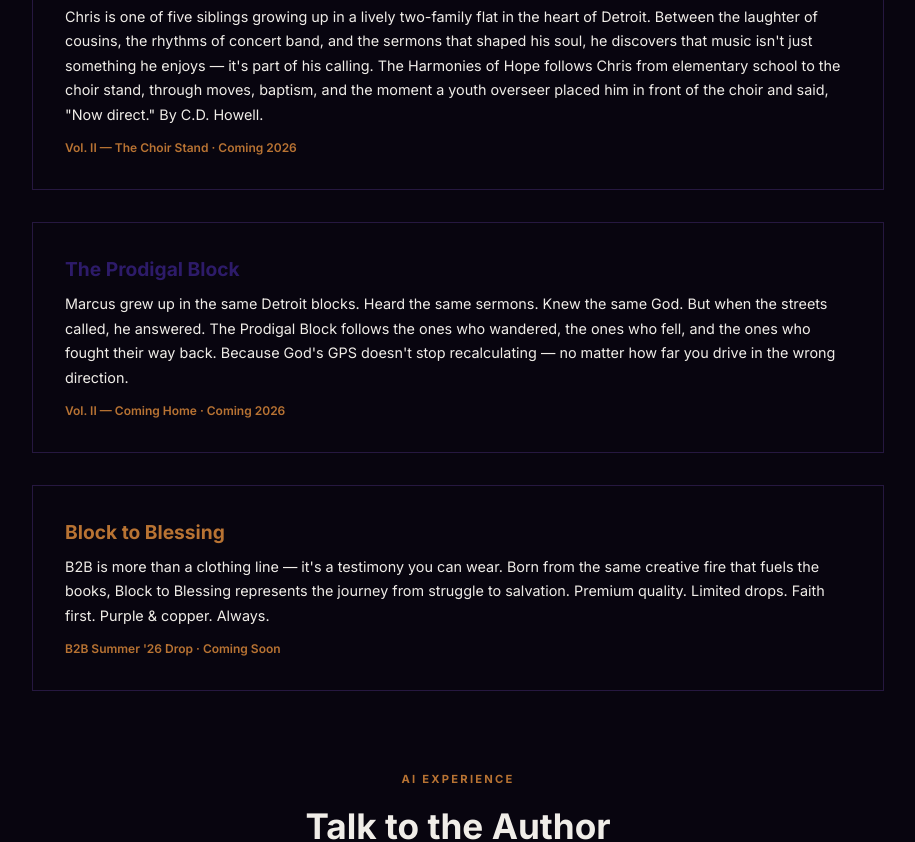
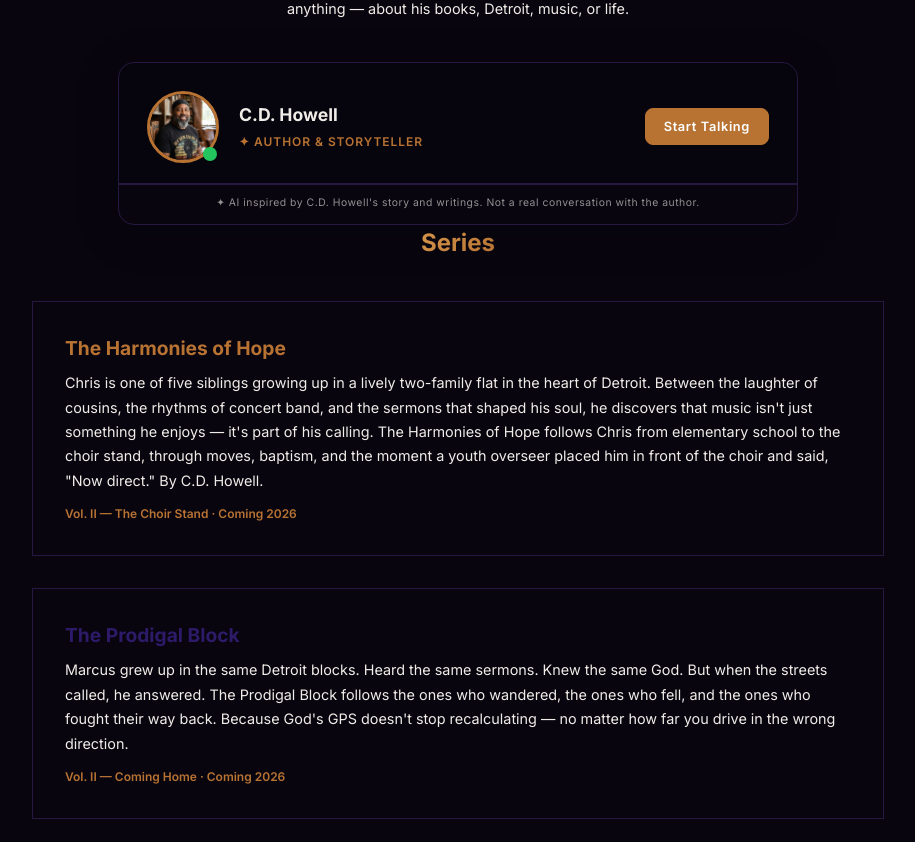
Before and after one commit to ncatlandarch-droid/hood-hymns-publishing, a Next.js app: page /about in a window 1280 px wide. Shown: the part 1360-2202 px from the top of the page, without its empty margins (182-1097 px from the left). Built offline with nearby package versions, Linux system fonts and the light colour scheme.

Commit message:
fix: move AuthorAvatar above series section so its immediately visible; add series translations

```diff
--- a/src/app/about/page.tsx
+++ b/src/app/about/page.tsx
@@ -4,9 +4,10 @@
 import { authorBio } from "@/data/content";
 import { seriesList } from "@/data/store";
 import AuthorAvatar from "@/components/ui/AuthorAvatar";
+import { seriesTranslations } from "@/data/i18n";
 
 export default function AboutPage() {
-  const { t } = useI18n();
+  const { t, locale } = useI18n();
 
   return (
     <div style={{ paddingTop: "100px", paddingBottom: "80px" }}>
@@ -169,6 +170,9 @@
           </div>
         </div>
 
+        {/* C.D. Howell AI Avatar — right after bio */}
+        <AuthorAvatar />
+
         {/* Series overview */}
         <section>
           <h2
@@ -183,7 +187,12 @@
             <span className="text-gradient-copper">{t.theSeries}</span>
           </h2>
           <div style={{ display: "flex", flexDirection: "column", gap: "32px" }}>
-            {seriesList.filter((s) => s.synopsis).map((series) => (
+            {seriesList.filter((s) => s.synopsis).map((series) => {
+              const st = seriesTranslations[series.id]?.[locale];
+              const seriesName = st?.name || series.name;
+              const seriesSynopsis = st?.synopsis || series.synopsis;
+              const seriesUpcoming = st?.upcoming || series.upcoming;
+              return (
                 <div key={series.id} className="brutalist-card" style={{ padding: "32px" }}>
                   <h3
                     style={{
@@ -194,23 +203,22 @@
                       color: series.accentColor,
                     }}
                   >
-                  {series.name}
+                    {seriesName}
                   </h3>
                   <p style={{ fontSize: "0.9rem", lineHeight: 1.7, color: "var(--color-brand-text)", marginBottom: "12px" }}>
-                  {series.synopsis}
+                    {seriesSynopsis}
                   </p>
-                {series.upcoming && (
+                  {seriesUpcoming && (
                     <p style={{ fontSize: "0.75rem", color: "var(--color-brand-copper)", fontWeight: 600 }}>
-                    {series.upcoming}
+                      {seriesUpcoming}
                     </p>
                   )}
                 </div>
-            ))}
+              );
+            })}
           </div>
         </section>
 
-        {/* C.D. Howell AI Avatar */}
-        <AuthorAvatar />
 
       </div>
 
```
Lines whose indentation alone changed are shown as unchanged.
